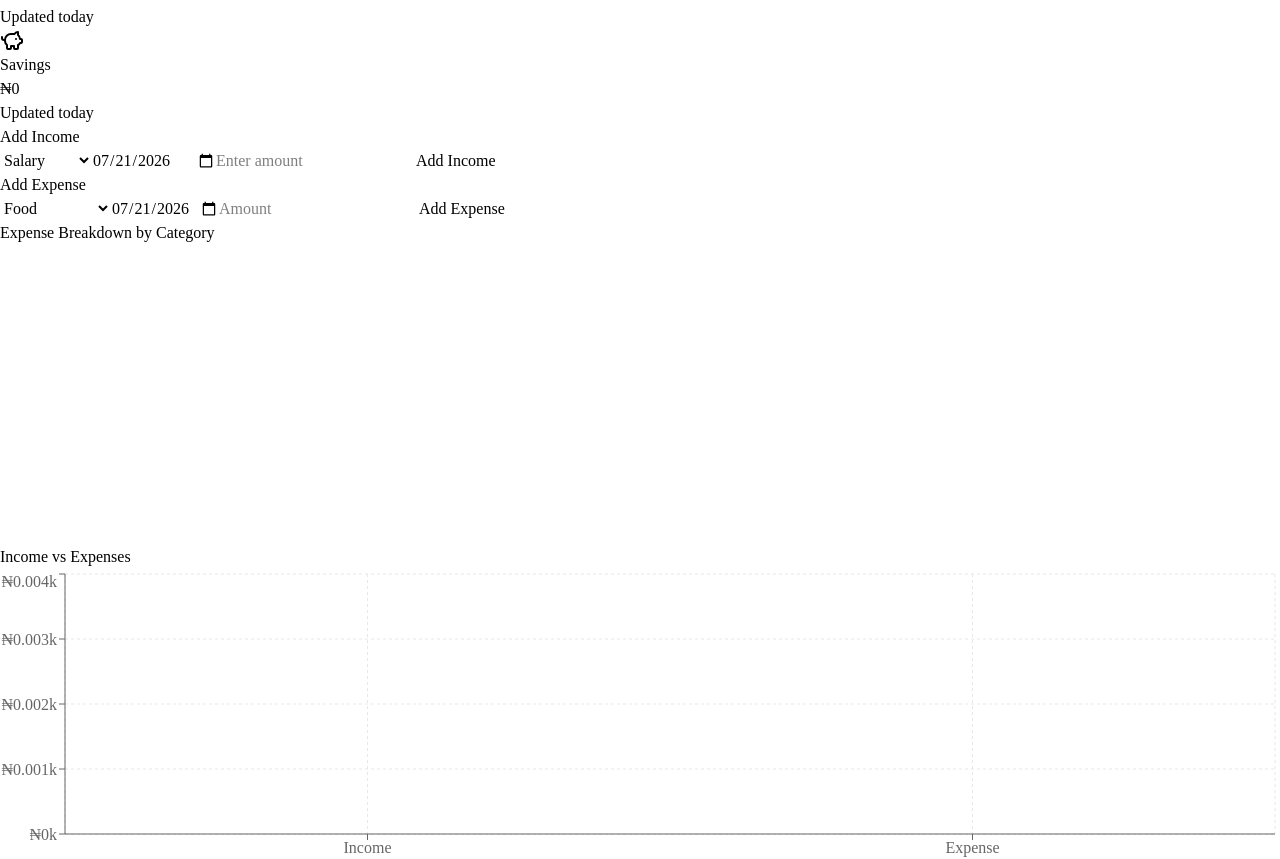
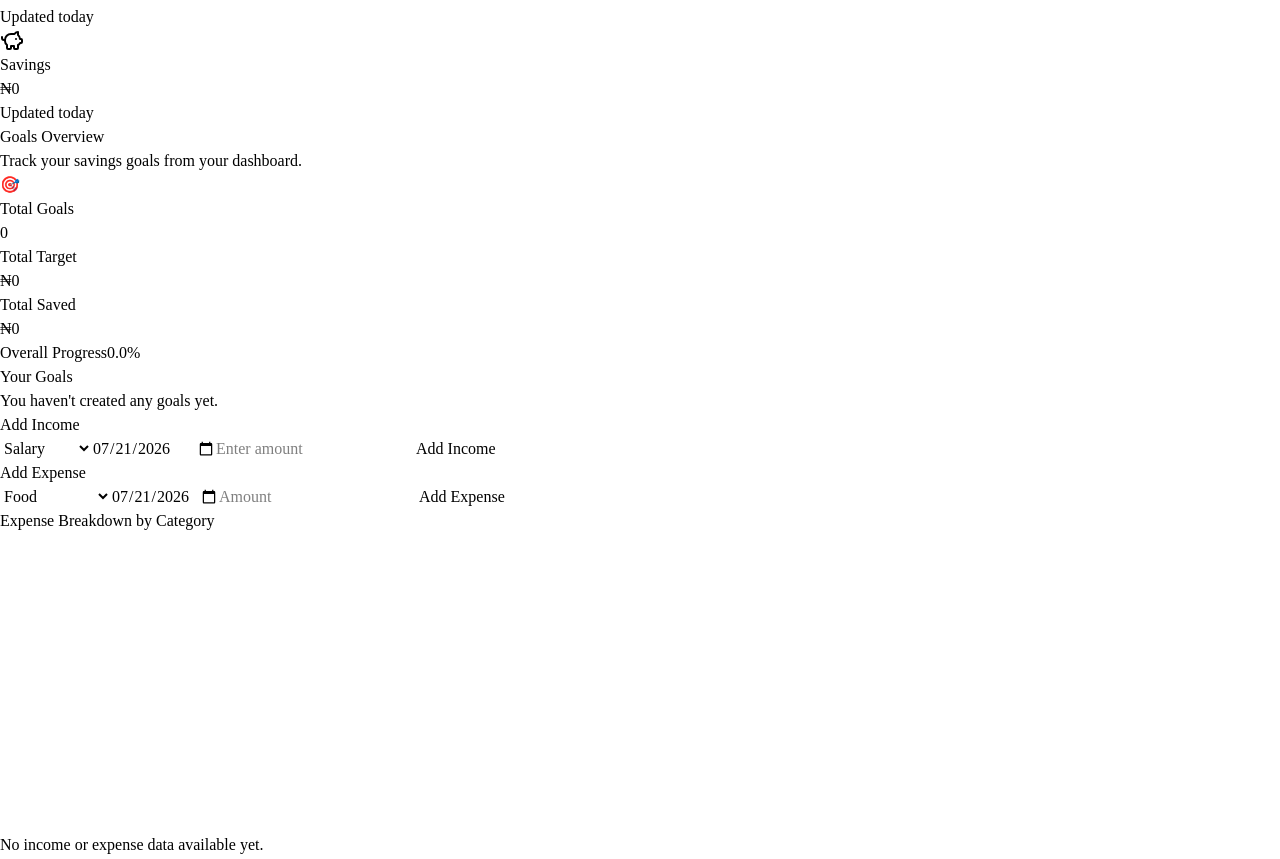
Before and after one commit to skidan007/budgetflow, a React (Vite) app: page / in a window 1280 px wide. Shown: the part 1941-2800 px from the top of the page. Built offline with nearby package versions, Linux system fonts and the light colour scheme.

Commit message:
income and expense chart changed

```diff
--- a/src/components/IncomeExpenseChart.jsx
+++ b/src/components/IncomeExpenseChart.jsx
@@ -1,29 +1,112 @@
-import {
-  ResponsiveContainer,
-  BarChart,
-  Bar,
-  XAxis,
-  YAxis,
-  Tooltip,
-  CartesianGrid,
-} from "recharts";
+function IncomeExpenseChart({ data = [] }) {
+  const maxValue = Math.max(
+    ...data.flatMap((item) => [
+      Number(item.Income) || 0,
+      Number(item.Expense) || 0,
+    ]),
+    0,
+  );
 
-function IncomeExpenseChart({ data }) {
+  if (data.length === 0) {
+    return (
+      <div className="flex h-80 items-center justify-center rounded-xl bg-white p-6 shadow-md">
+        <p className="text-sm text-slate-500">
+          No income or expense data available yet.
+        </p>
+      </div>
+    );
+  }
+
   return (
-    <div className="rounded-xl bg-white p-6 shadow">
-      <h2 className="mb-4 text-xl font-semibold">Income vs Expenses</h2>
+    <div className="rounded-xl bg-white p-6 shadow-md">
+      <div>
+        <h2 className="text-xl font-semibold text-slate-900">
+          Income vs Expenses
+        </h2>
 
-      <ResponsiveContainer width="100%" height={300}>
-        <BarChart data={data}>
-          <CartesianGrid strokeDasharray="3 3" stroke="#E5E7EB" />
-          <XAxis dataKey="name" />
-          <YAxis tickFormatter={(value) => `₦${value / 1000}k`} />
-          <Tooltip
-            formatter={(value) => [`₦${value.toLocaleString()}`, "Amount"]}
-          />
-          <Bar dataKey="value" fill="#3B82F6" radius={[8, 8, 0, 0]} />
-        </BarChart>
-      </ResponsiveContainer>
+        <p className="mt-1 text-sm text-slate-500">
+          Monthly financial activity.
+        </p>
+      </div>
+
+      {/* LEGEND */}
+      <div className="mt-5 flex gap-6 text-sm">
+        <div className="flex items-center gap-2">
+          <span className="h-3 w-3 rounded-full bg-indigo-600" />
+          <span className="text-slate-600">Income</span>
+        </div>
+
+        <div className="flex items-center gap-2">
+          <span className="h-3 w-3 rounded-full bg-red-500" />
+          <span className="text-slate-600">Expenses</span>
+        </div>
+      </div>
+
+      {/* CHART */}
+      <div className="mt-6 space-y-5">
+        {data.map((item) => {
+          const income = Number(item.Income) || 0;
+          const expense = Number(item.Expense) || 0;
+
+          const incomeWidth =
+            maxValue > 0 ? (income / maxValue) * 100 : 0;
+
+          const expenseWidth =
+            maxValue > 0 ? (expense / maxValue) * 100 : 0;
+
+          return (
+            <div key={item.name}>
+              <div className="mb-2 flex items-center justify-between">
+                <span className="font-medium text-slate-700">
+                  {item.name}
+                </span>
+
+                <div className="text-right text-xs text-slate-500">
+                  <span>
+                    Income: ₦{income.toLocaleString()}
+                  </span>
+
+                  <span className="ml-3">
+                    Expense: ₦{expense.toLocaleString()}
+                  </span>
+                </div>
+              </div>
+
+              {/* INCOME */}
+              <div className="mb-2 flex items-center gap-3">
+                <span className="w-16 text-xs text-slate-500">
+                  Income
+                </span>
+
+                <div className="h-3 flex-1 overflow-hidden rounded-full bg-slate-100">
+                  <div
+                    className="h-full rounded-full bg-indigo-600 transition-all"
+                    style={{
+                      width: `${incomeWidth}%`,
+                    }}
+                  />
+                </div>
+              </div>
+
+              {/* EXPENSE */}
+              <div className="flex items-center gap-3">
+                <span className="w-16 text-xs text-slate-500">
+                  Expense
+                </span>
+
+                <div className="h-3 flex-1 overflow-hidden rounded-full bg-slate-100">
+                  <div
+                    className="h-full rounded-full bg-red-500 transition-all"
+                    style={{
+                      width: `${expenseWidth}%`,
+                    }}
+                  />
+                </div>
+              </div>
+            </div>
+          );
+        })}
+      </div>
     </div>
   );
 }
--- a/src/pages/Dashboard.jsx
+++ b/src/pages/Dashboard.jsx
@@ -6,7 +6,7 @@ import SummaryCard from "../components/SummaryCard";
 import { Wallet, TrendingUp, Receipt, PiggyBank } from "lucide-react";
 import { useFinance } from "../context/FinanceContext";
 import ExpenseForm from "../components/ExpenseForm";
-// import DashboardGoals from "../components/DashboardGoals";
+import { useNavigate } from "react-router-dom";
 import { Link } from "react-router-dom";
 import toast from "react-hot-toast";
 
@@ -22,11 +22,13 @@ function Dashboard() {
   const [incomeDate, setIncomeDate] = useState(today);
   const [expenseDate, setExpenseDate] = useState(today);
 
-  const { transactions, setTransactions, goals } = useFinance();
+  const { transactions, setTransactions } = useFinance();
 
   const [filter, setFilter] = useState("All");
   const [search, setSearch] = useState("");
   const [editingTransaction, setEditingTransaction] = useState(null);
+
+  const navigate = useNavigate();
 
   const income = transactions.reduce(
     (total, transaction) =>
@@ -45,10 +47,26 @@ function Dashboard() {
   );
   const balance = income - expenses;
 
+  const { goals } = useFinance();
   const savings = goals.reduce(
     (total, goal) => total + (Number(goal.currentAmount) || 0),
     0,
   );
+
+  const totalGoals = goals.length;
+
+  const totalTarget = goals.reduce(
+    (total, goal) => total + Number(goal.targetAmount || 0),
+    0,
+  );
+
+  const totalSaved = goals.reduce(
+    (total, goal) => total + Number(goal.currentAmount || 0),
+    0,
+  );
+
+  const overallProgress =
+    totalTarget > 0 ? Math.min((totalSaved / totalTarget) * 100, 100) : 0;
 
   // pie chart data for expenses by category
   const expenseChartData = Object.values(
@@ -68,16 +86,41 @@ function Dashboard() {
       }, {}),
   );
   // bar chart data for income vs expenses
-  const incomeExpenseChartData = [
-    {
-      name: "Income",
-      value: income,
-    },
-    {
-      name: "Expense",
-      value: expenses,
-    },
-  ];
+  const incomeExpenseChartData = (() => {
+    const monthlyData = {};
+
+    transactions.forEach((transaction) => {
+      if (!transaction?.date) return;
+
+      const date = new Date(transaction.date);
+
+      if (Number.isNaN(date.getTime())) return;
+
+      const month = date.toLocaleString("en-US", {
+        month: "short",
+      });
+
+      if (!monthlyData[month]) {
+        monthlyData[month] = {
+          name: month,
+          Income: 0,
+          Expense: 0,
+        };
+      }
+
+      const amount = Number(transaction.amount) || 0;
+
+      if (transaction.type === "Income") {
+        monthlyData[month].Income += amount;
+      }
+
+      if (transaction.type === "Expense") {
+        monthlyData[month].Expense += amount;
+      }
+    });
+
+    return Object.values(monthlyData);
+  })();
   // ✅ 2. Save transactions whenever they change
   useEffect(() => {
     localStorage.setItem("transactions", JSON.stringify(transactions));
@@ -217,6 +260,149 @@ function Dashboard() {
         ))}
       </div>
 
+      <div className="mt-6 rounded-xl bg-white p-6 shadow-md">
+        <div className="flex items-center justify-between">
+          <div>
+            <h2 className="text-xl font-semibold text-slate-900">
+              Goals Overview
+            </h2>
+
+            <p className="mt-1 text-sm text-slate-500">
+              Track your savings goals from your dashboard.
+            </p>
+          </div>
+
+          <div className="text-3xl">🎯</div>
+        </div>
+
+        <div className="mt-6 grid grid-cols-1 gap-4 md:grid-cols-3">
+          {/* TOTAL GOALS */}
+          <div className="rounded-lg bg-slate-50 p-4">
+            <p className="text-sm text-slate-500">Total Goals</p>
+
+            <p className="mt-2 text-2xl font-bold text-slate-900">
+              {totalGoals}
+            </p>
+          </div>
+
+          {/* TOTAL TARGET */}
+          <div className="rounded-lg bg-slate-50 p-4">
+            <p className="text-sm text-slate-500">Total Target</p>
+
+            <p className="mt-2 text-2xl font-bold text-slate-900">
+              ₦{totalTarget.toLocaleString()}
+            </p>
+          </div>
+
+          {/* TOTAL SAVED */}
+          <div className="rounded-lg bg-slate-50 p-4">
+            <p className="text-sm text-slate-500">Total Saved</p>
+
+            <p className="mt-2 text-2xl font-bold text-green-600">
+              ₦{totalSaved.toLocaleString()}
+            </p>
+          </div>
+        </div>
+
+        {/* OVERALL PROGRESS */}
+        <div className="mt-6">
+          <div className="mb-2 flex items-center justify-between">
+            <span className="text-sm font-medium text-slate-600">
+              Overall Progress
+            </span>
+
+            <span className="text-sm font-semibold text-slate-900">
+              {overallProgress.toFixed(1)}%
+            </span>
+          </div>
+
+          <div className="h-3 overflow-hidden rounded-full bg-slate-100">
+            <div
+              className={`h-full rounded-full transition-all ${
+                overallProgress >= 100 ? "bg-green-500" : "bg-indigo-600"
+              }`}
+              style={{
+                width: `${overallProgress}%`,
+              }}
+            />
+          </div>
+        </div>
+      </div>
+
+      <div className="mt-6 rounded-xl bg-white p-6 shadow-md">
+        <div className="flex items-center justify-between">
+          <h2 className="text-xl font-semibold text-slate-900">Your Goals</h2>
+
+          {goals.length > 0 && (
+            <button
+              type="button"
+              onClick={() => navigate("/goals")}
+              className="text-sm font-semibold text-indigo-600 hover:text-indigo-700"
+            >
+              View All Goals →
+            </button>
+          )}
+        </div>
+        {goals.length === 0 ? (
+          <p className="mt-4 text-sm text-slate-500">
+            You haven't created any goals yet.
+          </p>
+        ) : (
+          <div className="mt-5 space-y-4">
+            {goals.map((goal) => {
+              const target = Number(goal.targetAmount || 0);
+              const saved = Number(goal.currentAmount || 0);
+
+              const progress =
+                target > 0 ? Math.min((saved / target) * 100, 100) : 0;
+
+              return (
+                <div
+                  key={goal.id}
+                  onClick={() => navigate("/goals")}
+                  className="cursor-pointer rounded-lg border border-slate-200 p-4 transition hover:border-indigo-300 hover:bg-slate-50"
+                >
+                  <div className="flex items-center justify-between">
+                    <div>
+                      <h3 className="font-semibold text-slate-900">
+                        {goal.name}
+                      </h3>
+
+                      <p className="text-sm text-slate-500">{goal.type}</p>
+                    </div>
+
+                    <span className="font-semibold text-slate-700">
+                      {progress.toFixed(0)}%
+                    </span>
+                  </div>
+
+                  <div className="mt-3 h-2 overflow-hidden rounded-full bg-slate-100">
+                    <div
+                      className={`h-full rounded-full transition-all ${
+                        progress >= 100 ? "bg-green-500" : "bg-indigo-600"
+                      }`}
+                      style={{
+                        width: `${progress}%`,
+                      }}
+                    />
+                  </div>
+
+                  <div className="mt-2 flex justify-between text-sm">
+                    <span className="text-slate-500">
+                      Saved: ₦{saved.toLocaleString()}
+                    </span>
+
+                    <span className="text-slate-500">
+                      Target: ₦{target.toLocaleString()}
+                    </span>
+                  </div>
+                </div>
+              );
+            })}
+          </div>
+        )}
+      </div>
+
       {/* <DashboardGoals /> */}
 
       <div>
@@ -290,7 +476,7 @@ function Dashboard() {
         </div>
 
         {/* Recent Transactions */}
-        <div className="rounded-xl bg-white p-6 shadow">
+        <div className="mt-6 rounded-xl bg-white p-6 shadow">
           <div className="mb-4 flex flex-col gap-3 md:flex-row md:items-center md:justify-between">
             <h2 className="text-xl font-semibold">Recent Transactions</h2>
 
```
